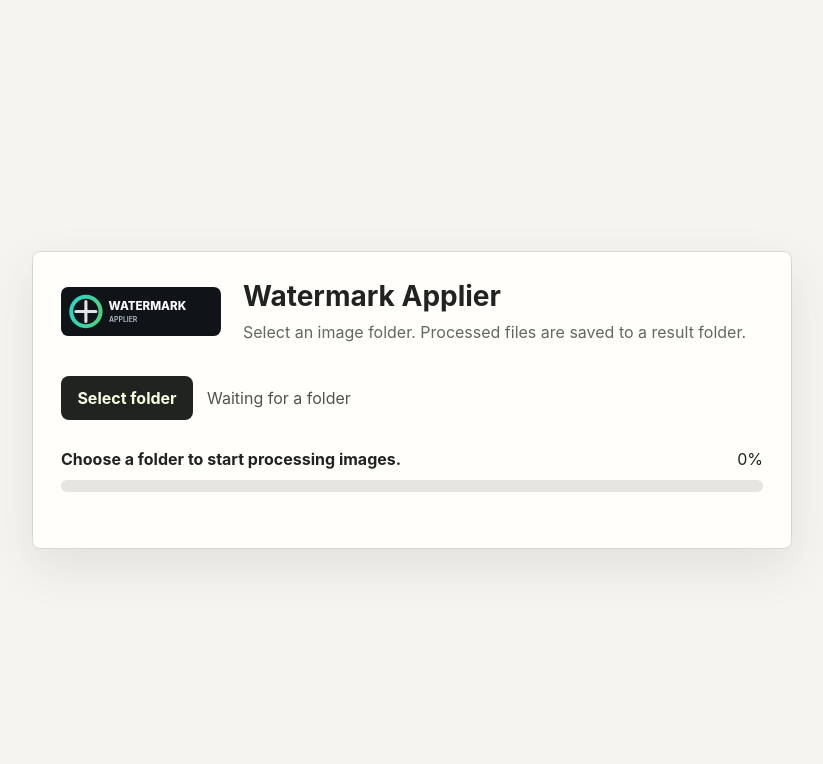
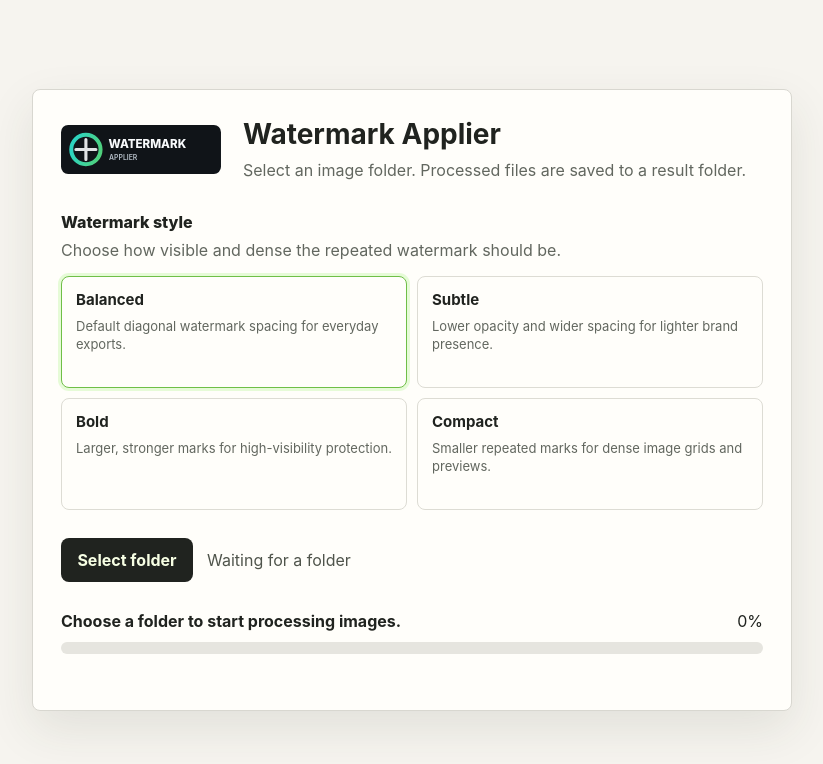
Before and after one commit to earlysmarter/watermark-applier, a website built with Vite: page index.html in a window 1280 px wide. Shown: the whole page, without its empty margins (228-1051 px from the left). Built offline with nearby package versions, Linux system fonts and the light colour scheme.

Commit message:
Add selectable watermark styles

```diff
--- a/index.html
+++ b/index.html
@@ -20,6 +20,12 @@
           </div>
         </div>
 
+        <fieldset class="style-panel" aria-describedby="style-help">
+          <legend>Watermark style</legend>
+          <p id="style-help" class="style-help">Choose how visible and dense the repeated watermark should be.</p>
+          <div id="style-options" class="style-options"></div>
+        </fieldset>
+
         <div class="action-row">
           <button id="select-folder" type="button">Select folder</button>
           <span id="folder-name" class="folder-name">Waiting for a folder</span>
--- a/package.json
+++ b/package.json
@@ -1,6 +1,6 @@
 {
   "name": "watermark-applier",
-  "version": "0.1.0",
+  "version": "0.2.0",
   "description": "Batch-apply repeated watermarks to local image folders in the browser.",
   "license": "MIT",
   "type": "module",
--- a/src/main.js
+++ b/src/main.js
@@ -1,6 +1,11 @@
 import './styles.css';
 import { processDirectory } from './folder/folderProcessor.js';
 import { formatProgressState } from './ui/progressState.js';
+import {
+  DEFAULT_WATERMARK_STYLE_ID,
+  getWatermarkStyle,
+  listWatermarkStyles
+} from './watermark/styles.js';
 
 const elements = {
   button: document.querySelector('#select-folder'),
@@ -9,10 +14,14 @@ const elements = {
   progressPercent: document.querySelector('#progress-percent'),
   progressFill: document.querySelector('#progress-fill'),
   logList: document.querySelector('#log-list'),
-  supportMessage: document.querySelector('#support-message')
+  supportMessage: document.querySelector('#support-message'),
+  styleOptions: document.querySelector('#style-options')
 };
 
+let selectedStyleId = DEFAULT_WATERMARK_STYLE_ID;
 const isSupported = 'showDirectoryPicker' in window;
+
+renderStyleOptions();
 elements.button.disabled = !isSupported;
 elements.supportMessage.textContent = isSupported
   ? 'Select an image folder. Processed files are saved to a result folder.'
@@ -27,12 +36,11 @@ elements.button.addEventListener('click', async () => {
     const logoImage = await loadLogo(`${import.meta.env.BASE_URL}watermark-logo.svg`);
 
     elements.folderName.textContent = directoryHandle.name;
+    const selectedStyle = getWatermarkStyle(selectedStyleId);
+    appendLog(`Using ${selectedStyle.label} watermark style.`, 'info');
 
     const summary = await processDirectory(directoryHandle, logoImage, {
-      watermark: {
-        tint: '#eaffaa',
-        opacity: 0.22
-      },
+      watermark: selectedStyle.options,
       onProgress: updateProgress
     });
 
@@ -48,6 +56,35 @@ elements.button.addEventListener('click', async () => {
     elements.button.disabled = !isSupported;
   }
 });
+
+function renderStyleOptions() {
+  for (const style of listWatermarkStyles()) {
+    const option = document.createElement('label');
+    option.className = 'style-option';
+
+    const radio = document.createElement('input');
+    radio.type = 'radio';
+    radio.name = 'watermark-style';
+    radio.value = style.id;
+    radio.checked = style.id === selectedStyleId;
+    radio.addEventListener('change', () => {
+      selectedStyleId = style.id;
+    });
+
+    const body = document.createElement('span');
+    body.className = 'style-option-body';
+
+    const title = document.createElement('strong');
+    title.textContent = style.label;
+
+    const description = document.createElement('span');
+    description.textContent = style.description;
+
+    body.append(title, description);
+    option.append(radio, body);
+    elements.styleOptions.append(option);
+  }
+}
 
 function updateProgress(progress) {
   setProgress(formatProgressState(progress));
--- a/src/styles.css
+++ b/src/styles.css
@@ -64,11 +64,92 @@ h1 {
   line-height: 1.5;
 }
 
+.style-panel {
+  margin: 30px 0 0;
+  padding: 0;
+  border: 0;
+}
+
+.style-panel legend {
+  padding: 0;
+  font-size: 16px;
+  font-weight: 800;
+}
+
+.style-help {
+  margin: 6px 0 14px;
+  color: #62675f;
+  line-height: 1.5;
+}
+
+.style-options {
+  display: grid;
+  grid-template-columns: repeat(2, minmax(0, 1fr));
+  gap: 10px;
+}
+
+.style-option {
+  display: block;
+  min-width: 0;
+  cursor: pointer;
+}
+
+.style-option input {
+  position: absolute;
+  width: 1px;
+  height: 1px;
+  margin: -1px;
+  overflow: hidden;
+  clip: rect(0, 0, 0, 0);
+}
+
+.style-option-body {
+  display: grid;
+  min-height: 112px;
+  align-content: start;
+  gap: 8px;
+  border: 1px solid #dddcd4;
+  border-radius: 8px;
+  padding: 14px;
+  background: #fffefa;
+  color: #42473f;
+  transition:
+    border-color 140ms ease,
+    box-shadow 140ms ease,
+    transform 140ms ease;
+}
+
+.style-option-body strong {
+  color: #20231f;
+  font-size: 15px;
+  line-height: 1.2;
+}
+
+.style-option-body span {
+  color: #62675f;
+  font-size: 13px;
+  line-height: 1.4;
+}
+
+.style-option input:focus-visible + .style-option-body {
+  outline: 3px solid rgba(141, 240, 93, 0.45);
+  outline-offset: 2px;
+}
+
+.style-option input:checked + .style-option-body {
+  border-color: #6fbf47;
+  box-shadow: 0 0 0 3px rgba(141, 240, 93, 0.22);
+}
+
+.style-option:hover .style-option-body {
+  transform: translateY(-1px);
+}
+
 .action-row {
   display: flex;
   gap: 14px;
   align-items: center;
-  margin-top: 32px;
+  margin-top: 28px;
 }
 
 #select-folder {
@@ -158,6 +239,11 @@ h1 {
   color: #7d2922;
 }
 
+.log-item.info {
+  border-color: #cdd9ef;
+  background: #f1f6ff;
+}
+
 @media (max-width: 640px) {
   .app-shell {
     align-items: stretch;
@@ -176,6 +262,10 @@ h1 {
     width: 150px;
   }
 
+  .style-options {
+    grid-template-columns: 1fr;
+  }
+
   .action-row,
   .progress-label {
     align-items: stretch;
--- /dev/null
+++ b/src/watermark/styles.js
@@ -0,0 +1,76 @@
+export const DEFAULT_WATERMARK_STYLE_ID = 'balanced';
+
+const WATERMARK_STYLES = [
+  {
+    id: 'balanced',
+    label: 'Balanced',
+    description: 'Default diagonal watermark spacing for everyday exports.',
+    options: {
+      angleDegrees: -14,
+      opacity: 0.22,
+      maxTileWidthRatio: 0.22,
+      minTileWidth: 96,
+      gapXRatio: 0.62,
+      gapYRatio: 1.05
+    }
+  },
+  {
+    id: 'subtle',
+    label: 'Subtle',
+    description: 'Lower opacity and wider spacing for lighter brand presence.',
+    options: {
+      angleDegrees: -14,
+      opacity: 0.14,
+      maxTileWidthRatio: 0.2,
+      minTileWidth: 88,
+      gapXRatio: 0.9,
+      gapYRatio: 1.3
+    }
+  },
+  {
+    id: 'bold',
+    label: 'Bold',
+    description: 'Larger, stronger marks for high-visibility protection.',
+    options: {
+      angleDegrees: -16,
+      opacity: 0.3,
+      maxTileWidthRatio: 0.28,
+      minTileWidth: 120,
+      gapXRatio: 0.44,
+      gapYRatio: 0.82
+    }
+  },
+  {
+    id: 'compact',
+    label: 'Compact',
+    description: 'Smaller repeated marks for dense image grids and previews.',
+    options: {
+      angleDegrees: -10,
+      opacity: 0.2,
+      maxTileWidthRatio: 0.16,
+      minTileWidth: 72,
+      gapXRatio: 0.48,
+      gapYRatio: 0.86
+    }
+  }
+];
+
+export function listWatermarkStyles() {
+  return WATERMARK_STYLES.map(copyStyle);
+}
+
+export function getWatermarkStyle(styleId) {
+  return copyStyle(
+    WATERMARK_STYLES.find((style) => style.id === styleId) ??
+      WATERMARK_STYLES.find((style) => style.id === DEFAULT_WATERMARK_STYLE_ID)
+  );
+}
+
+function copyStyle(style) {
+  return {
+    ...style,
+    options: {
+      ...style.options
+    }
+  };
+}
```
Also changed, not shown: src/watermark/styles.test.js (added, +28 -0 lines), README.md, 1 other file.
